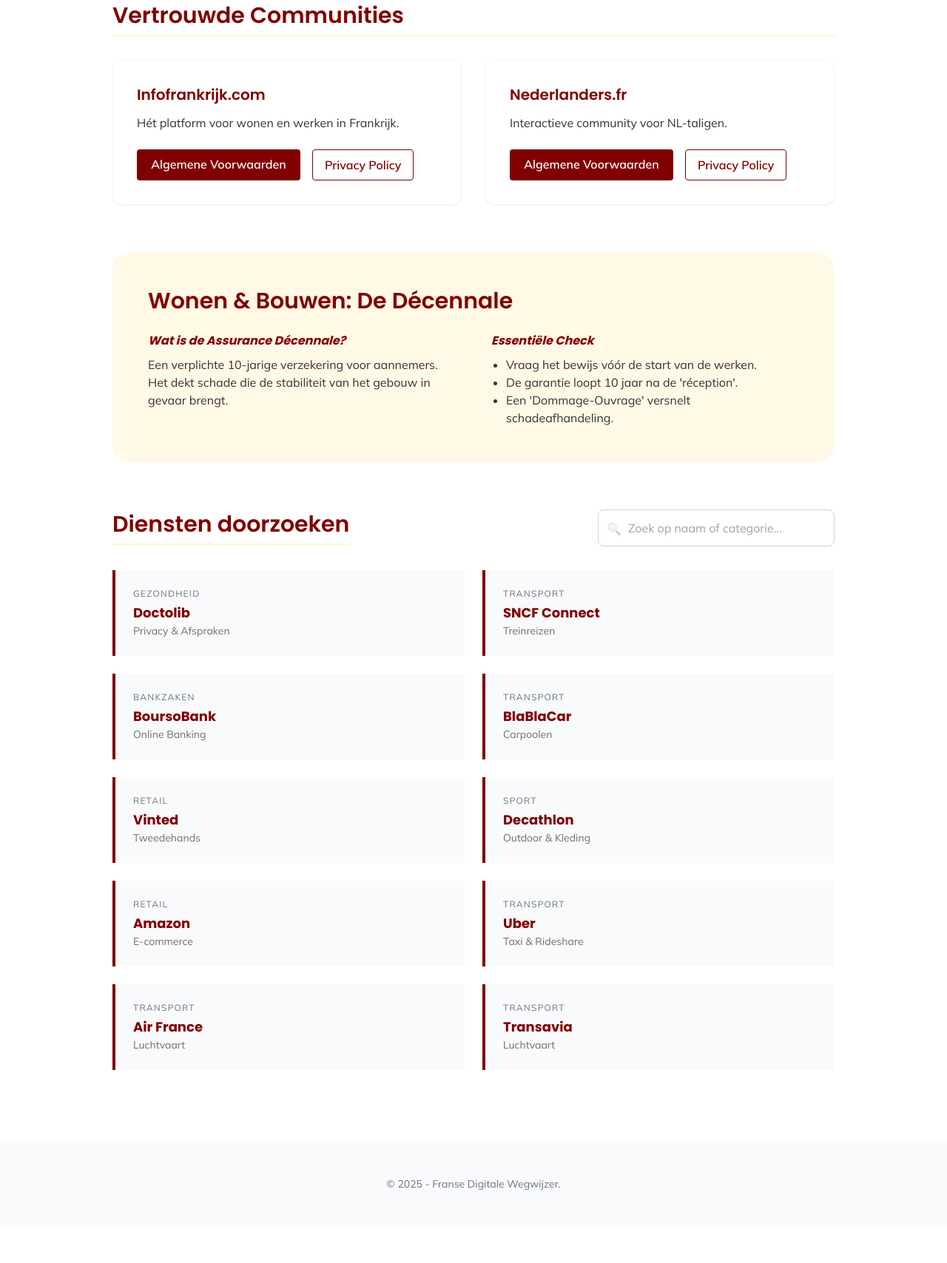
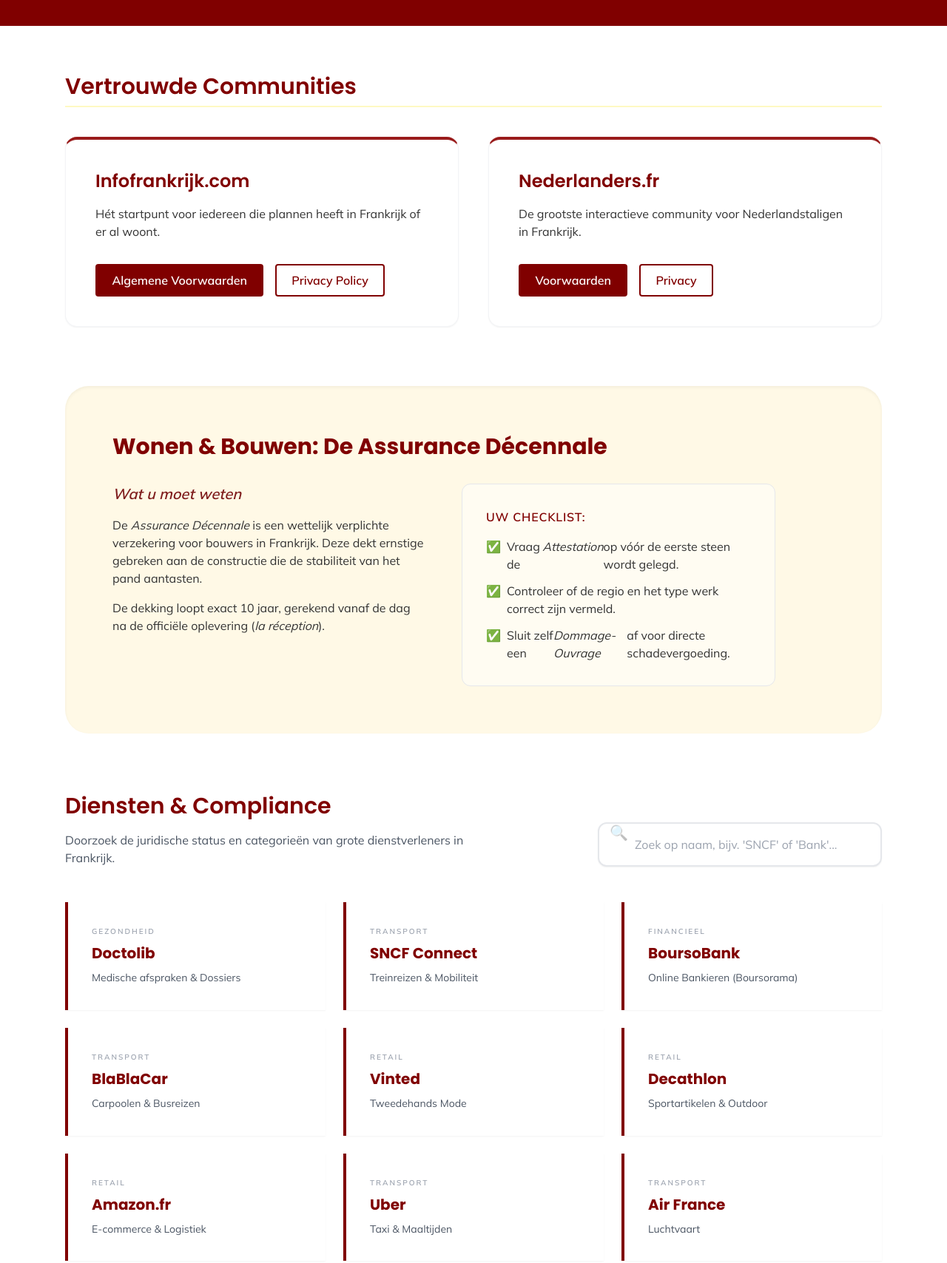
Before and after one commit to antonnoe/Frankrijk-legal, a plain HTML site: page index.html in a window 1280 px wide. Shown: the part 265-1973 px from the top of the page at 74% size. Before the commit the page ends 1924 px from the top, so only its background shows below. Drawn offline with nearby package versions, Linux system fonts and the light colour scheme.

Commit message:
Refactor index.html for layout and styling improvements
Updated layout and styling for improved readability and aesthetics. Enhanced search functionality and adjusted content structure.

```diff
--- a/index.html
+++ b/index.html
@@ -13,7 +13,7 @@
         }
         body {
             font-family: 'Mulish', sans-serif;
-            line-height: 1.8em; /* Ruime regelafstand voor rust */
+            line-height: 1.8em;
             color: #333;
         }
         h1, h2, h3, h4 {
@@ -25,133 +25,158 @@
         .border-maroon { border-color: var(--maroon); }
         .bg-soft-yellow { background-color: var(--soft-yellow); }
 
-        /* Custom button style */
         .btn-maroon {
             background-color: var(--maroon);
             color: white;
-            padding: 0.5rem 1.2rem;
+            padding: 0.6rem 1.4rem;
             border-radius: 4px;
             font-weight: bold;
-            transition: opacity 0.2s;
+            display: inline-block;
+            transition: all 0.2s;
         }
-        .btn-maroon:hover { opacity: 0.9; }
+        .btn-maroon:hover { opacity: 0.9; transform: translateY(-1px); }
     </style>
 </head>
 <body class="bg-white">
 
-    <header class="bg-maroon text-white py-16 px-6 text-center">
-        <h1 class="text-white text-4xl md:text-5xl mb-4">Franse Digitale Wegwijzer</h1>
-        <p class="max-w-2xl mx-auto text-lg opacity-90">
-            Juridische bronnen en essentiële diensten voor Nederlanders in Frankrijk.
+    <header class="bg-maroon text-white py-20 px-6 text-center">
+        <h1 class="text-white text-4xl md:text-6xl mb-6">Franse Digitale Wegwijzer</h1>
+        <p class="max-w-3xl mx-auto text-xl opacity-90 font-light">
+            De centrale gids voor juridische transparantie en essentiële diensten voor de Nederlandse gemeenschap in Frankrijk.
         </p>
     </header>
 
-    <main class="max-w-5xl mx-auto px-6 py-12">
+    <main class="max-w-6xl mx-auto px-6 py-16">
 
-        <section class="mb-16">
-            <h2 class="text-3xl mb-8 border-b-2 border-yellow-100 pb-2">Vertrouwde Communities</h2>
-            <div class="grid md:grid-cols-2 gap-8">
-                <div class="p-8 border border-gray-100 rounded-xl shadow-sm bg-white">
-                    <h3 class="text-xl mb-3">Infofrankrijk.com</h3>
-                    <p class="mb-6">Hét platform voor wonen en werken in Frankrijk.</p>
+        <section class="mb-20">
+            <h2 class="text-3xl mb-10 border-b-2 border-yellow-100 pb-2">Vertrouwde Communities</h2>
+            <div class="grid md:grid-cols-2 gap-10">
+                <div class="p-10 border border-gray-100 rounded-2xl shadow-sm bg-white border-t-4 border-t-red-800">
+                    <h3 class="text-2xl mb-4">Infofrankrijk.com</h3>
+                    <p class="mb-8">Hét startpunt voor iedereen die plannen heeft in Frankrijk of er al woont.</p>
                     <div class="flex flex-wrap gap-4">
                         <a href="https://infofrankrijk.com/algemene-voorwaarden/" target="_blank" class="btn-maroon">Algemene Voorwaarden</a>
-                        <a href="https://infofrankrijk.com/privacyverklaring/" target="_blank" class="border border-maroon text-maroon px-4 py-2 rounded font-bold">Privacy Policy</a>
+                        <a href="https://infofrankrijk.com/privacyverklaring/" target="_blank" class="border-2 border-maroon text-maroon px-5 py-2 rounded font-bold hover:bg-red-50">Privacy Policy</a>
                     </div>
                 </div>
-                <div class="p-8 border border-gray-100 rounded-xl shadow-sm bg-white">
-                    <h3 class="text-xl mb-3">Nederlanders.fr</h3>
-                    <p class="mb-6">Interactieve community voor NL-taligen.</p>
+                <div class="p-10 border border-gray-100 rounded-2xl shadow-sm bg-white border-t-4 border-t-red-800">
+                    <h3 class="text-2xl mb-4">Nederlanders.fr</h3>
+                    <p class="mb-8">De grootste interactieve community voor Nederlandstaligen in Frankrijk.</p>
                     <div class="flex flex-wrap gap-4">
-                        <a href="http://www.communitiesabroad.com/formalities.html" target="_blank" class="btn-maroon">Algemene Voorwaarden</a>
-                        <a href="http://www.communitiesabroad.com/formalities.html" target="_blank" class="border border-maroon text-maroon px-4 py-2 rounded font-bold">Privacy Policy</a>
+                        <a href="http://www.communitiesabroad.com/formalities.html" target="_blank" class="btn-maroon">Voorwaarden</a>
+                        <a href="http://www.communitiesabroad.com/formalities.html" target="_blank" class="border-2 border-maroon text-maroon px-5 py-2 rounded font-bold hover:bg-red-50">Privacy</a>
                     </div>
                 </div>
             </div>
         </section>
 
-        <section class="bg-soft-yellow p-8 md:p-12 rounded-3xl mb-16">
-            <h2 class="text-3xl mb-6">Wonen & Bouwen: De Décennale</h2>
-            <div class="grid md:grid-cols-2 gap-12">
-                <div>
-                    <h4 class="font-bold mb-2 italic">Wat is de Assurance Décennale?</h4>
-                    <p>Een verplichte 10-jarige verzekering voor aannemers. Het dekt schade die de stabiliteit van het gebouw in gevaar brengt.</p>
-                </div>
-                <div>
-                    <h4 class="font-bold mb-2 italic">Essentiële Check</h4>
-                    <ul class="list-disc ml-5">
-                        <li>Vraag het bewijs vóór de start van de werken.</li>
-                        <li>De garantie loopt 10 jaar na de 'réception'.</li>
-                        <li>Een 'Dommage-Ouvrage' versnelt schadeafhandeling.</li>
-                    </ul>
+        <section class="bg-soft-yellow p-10 md:p-16 rounded-[2rem] mb-20 shadow-inner">
+            <div class="max-w-4xl">
+                <h2 class="text-3xl mb-8 font-bold">Wonen & Bouwen: De Assurance Décennale</h2>
+                <div class="grid md:grid-cols-2 gap-12">
+                    <div class="space-y-4">
+                        <p class="font-bold text-xl italic text-red-900">Wat u moet weten</p>
+                        <p>De <em>Assurance Décennale</em> is een wettelijk verplichte verzekering voor bouwers in Frankrijk. Deze dekt ernstige gebreken aan de constructie die de stabiliteit van het pand aantasten.</p>
+                        <p>De dekking loopt exact 10 jaar, gerekend vanaf de dag na de officiële oplevering (<em>la réception</em>).</p>
+                    </div>
+                    <div class="bg-white/50 p-8 rounded-xl border border-maroon/10">
+                        <p class="font-bold text-maroon mb-4 uppercase tracking-wider">Uw Checklist:</p>
+                        <ul class="space-y-3">
+                            <li class="flex items-start"><span class="mr-2">✅</span> Vraag de <em>Attestation</em> op vóór de eerste steen wordt gelegd.</li>
+                            <li class="flex items-start"><span class="mr-2">✅</span> Controleer of de regio en het type werk correct zijn vermeld.</li>
+                            <li class="flex items-start"><span class="mr-2">✅</span> Sluit zelf een <em>Dommage-Ouvrage</em> af voor directe schadevergoeding.</li>
+                        </ul>
+                    </div>
                 </div>
             </div>
         </section>
 
         <section>
-            <div class="flex flex-col md:flex-row md:items-center justify-between mb-8 gap-4">
-                <h2 class="text-3xl border-b-2 border-yellow-100 pb-2">Diensten doorzoeken</h2>
-                <div class="relative">
-                    <input type="text" id="searchInput" placeholder="Zoek op naam of categorie..."
-                        class="w-full md:w-80 p-3 pl-10 border border-gray-300 rounded-lg focus:ring-2 focus:ring-red-800 outline-none">
-                    <span class="absolute left-3 top-3.5 opacity-30">🔍</span>
+            <div class="flex flex-col md:flex-row md:items-end justify-between mb-12 gap-6">
+                <div class="max-w-xl">
+                    <h2 class="text-3xl mb-4">Diensten & Compliance</h2>
+                    <p class="text-gray-600">Doorzoek de juridische status en categorieën van grote dienstverleners in Frankrijk.</p>
+                </div>
+                <div class="relative w-full md:w-96">
+                    <input type="text" id="searchInput" placeholder="Zoek op naam, bijv. 'SNCF' of 'Bank'..."
+                        class="w-full p-4 pl-12 border-2 border-gray-200 rounded-xl focus:border-red-800 outline-none transition-all shadow-sm">
+                    <span class="absolute left-4 top-4.5 text-xl opacity-40">🔍</span>
                 </div>
             </div>
 
-            <div id="companyGrid" class="grid grid-cols-1 sm:grid-cols-2 gap-6">
+            <div id="companyGrid" class="grid grid-cols-1 md:grid-cols-2 lg:grid-cols-3 gap-6">
                 </div>
-            <div id="noResults" class="hidden text-center py-12 text-gray-500 italic">
-                Geen diensten gevonden voor deze zoekopdracht.
+            <div id="noResults" class="hidden text-center py-20 text-gray-400 text-xl italic bg-gray-50 rounded-xl">
+                Geen resultaten gevonden voor uw zoekopdracht.
             </div>
         </section>
 
     </main>
 
-    <footer class="bg-gray-50 py-12 px-6 text-center text-sm text-gray-500 mt-12">
-        <p>&copy; 2025 - Franse Digitale Wegwijzer.</p>
+    <footer class="bg-gray-900 text-white py-16 px-6 text-center mt-20">
+        <div class="max-w-4xl mx-auto opacity-70">
+            <p class="mb-4 font-poppins">Franse Digitale Wegwijzer &copy; 2025</p>
+            <p class="text-sm">Informatie over communities en juridische aspecten is gebaseerd op de richtlijnen van Communities Abroad en Franse bouwregelgeving.</p>
+        </div>
     </footer>
 
     <script>
-        // Data uit jouw JSON-lijst
         const companies = [
-            { name: "Doctolib", category: "Gezondheid", type: "Privacy & Afspraken" },
-            { name: "SNCF Connect", category: "Transport", type: "Treinreizen" },
-            { name: "BoursoBank", category: "Bankzaken", type: "Online Banking" },
-            { name: "BlaBlaCar", category: "Transport", type: "Carpoolen" },
-            { name: "Vinted", category: "Retail", type: "Tweedehands" },
-            { name: "Decathlon", category: "Sport", type: "Outdoor & Kleding" },
-            { name: "Amazon", category: "Retail", type: "E-commerce" },
-            { name: "Uber", category: "Transport", type: "Taxi & Rideshare" },
-            { name: "Air France", category: "Transport", type: "Luchtvaart" },
-            { name: "Transavia", category: "Transport", type: "Luchtvaart" }
+            { name: "Doctolib", cat: "Gezondheid", desc: "Medische afspraken & Dossiers" },
+            { name: "SNCF Connect", cat: "Transport", desc: "Treinreizen & Mobiliteit" },
+            { name: "BoursoBank", cat: "Financieel", desc: "Online Bankieren (Boursorama)" },
+            { name: "BlaBlaCar", cat: "Transport", desc: "Carpoolen & Busreizen" },
+            { name: "Vinted", cat: "Retail", desc: "Tweedehands Mode" },
+            { name: "Decathlon", cat: "Retail", desc: "Sportartikelen & Outdoor" },
+            { name: "Amazon.fr", cat: "Retail", desc: "E-commerce & Logistiek" },
+            { name: "Uber", cat: "Transport", desc: "Taxi & Maaltijden" },
+            { name: "Air France", cat: "Transport", desc: "Luchtvaart" },
+            { name: "Transavia", cat: "Transport", desc: "Luchtvaart" },
+            { name: "Free Mobile", cat: "Telecom", desc: "Mobiele Telefonie & Internet" },
+            { name: "Orange", cat: "Telecom", desc: "Internet & Mobiel" },
+            { name: "Zalando", cat: "Retail", desc: "Mode & Schoenen" },
+            { name: "Netflix", cat: "Media", desc: "Streamingdiensten" },
+            { name: "Disney+", cat: "Media", desc: "Streamingdiensten" },
+            { name: "Spotify", cat: "Media", desc: "Muziekstreaming" },
+            { name: "Ryanair", cat: "Transport", desc: "Luchtvaart" },
+            { name: "FlixBus", cat: "Transport", desc: "Busreizen Europa" },
+            { name: "Leclerc", cat: "Retail", desc: "Supermarkten & Brandstof" },
+            { name: "Carrefour", cat: "Retail", desc: "Supermarkten" },
+            { name: "H&M", cat: "Retail", desc: "Kleding" },
+            { name: "Zara", cat: "Retail", desc: "Mode" },
+            { name: "C&A", cat: "Retail", desc: "Kleding" },
+            { name: "Apple", cat: "Tech", desc: "Hardware & Diensten" },
+            { name: "Google", cat: "Tech", desc: "Zoekmachine & Data" },
+            { name: "WhatsApp", cat: "Communicatie", desc: "Berichtendiensten" },
+            { name: "TikTok", cat: "Social Media", desc: "Video Platform" },
+            { name: "Veepee", cat: "Retail", desc: "Flash-sales & Mode" },
+            { name: "Lacoste", cat: "Retail", desc: "Kleding & Sport" },
+            { name: "Levi's", cat: "Retail", desc: "Mode" }
         ];
 
-        const searchInput = document.getElementById('searchInput');
-        const companyGrid = document.getElementById('companyGrid');
-        const noResults = document.getElementById('noResults');
+        const grid = document.getElementById('companyGrid');
+        const search = document.getElementById('searchInput');
+        const none = document.getElementById('noResults');
 
-        function displayCompanies(filter = '') {
+        function render(term = '') {
             const filtered = companies.filter(c =>
-                c.name.toLowerCase().includes(filter.toLowerCase()) ||
-                c.category.toLowerCase().includes(filter.toLowerCase())
+                c.name.toLowerCase().includes(term.toLowerCase()) ||
+                c.cat.toLowerCase().includes(term.toLowerCase())
             );
 
-            companyGrid.innerHTML = filtered.map(c => `
-                <div class="p-6 border-l-4 border-maroon bg-gray-50 flex flex-col justify-center hover:bg-yellow-50 transition-colors">
-                    <p class="text-xs uppercase tracking-widest text-gray-500 mb-1">${c.category}</p>
-                    <h4 class="font-bold text-lg">${c.name}</h4>
-                    <p class="text-sm opacity-70">${c.type}</p>
+            grid.innerHTML = filtered.map(c => `
+                <div class="group p-8 border-l-4 border-maroon bg-white shadow-sm hover:shadow-md hover:bg-soft-yellow transition-all duration-300">
+                    <span class="text-[10px] uppercase tracking-[0.2em] text-gray-400 font-bold block mb-2">${c.cat}</span>
+                    <h4 class="text-xl font-bold mb-2 group-hover:text-red-900 transition-colors">${c.name}</h4>
+                    <p class="text-sm text-gray-600 leading-relaxed">${c.desc}</p>
                 </div>
             `).join('');
 
-            noResults.classList.toggle('hidden', filtered.length > 0);
+            none.classList.toggle('hidden', filtered.length > 0);
         }
 
-        searchInput.addEventListener('input', (e) => displayCompanies(e.target.value));
-
-        // Initial render
-        displayCompanies();
+        search.addEventListener('input', (e) => render(e.target.value));
+        render(); // Start
     </script>
-
 </body>
 </html>
```
